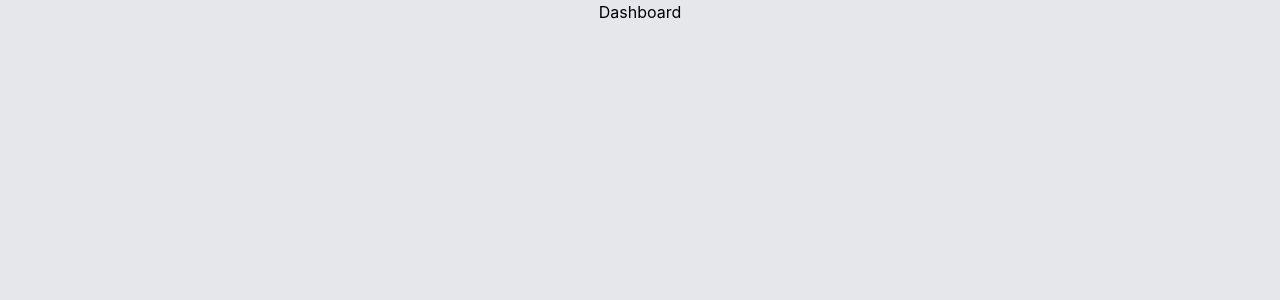
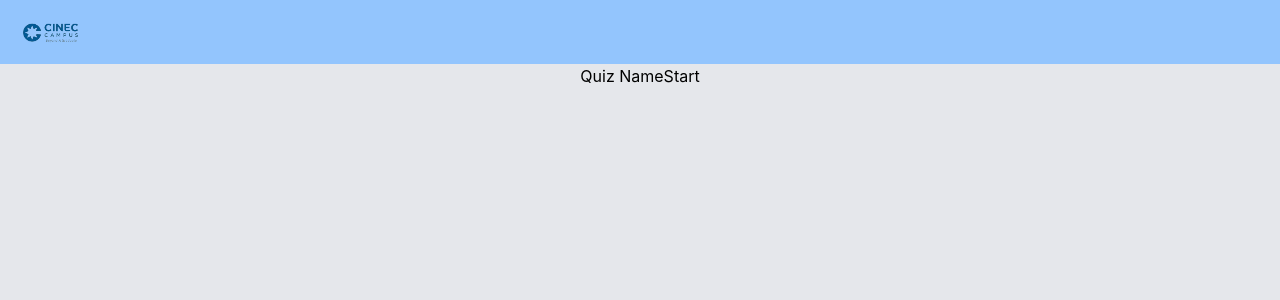
Before and after one commit to CWxMaxX/live-quiz-app, a React (Create React App) app: page / in a window 1280 px wide. Shown: the top 300 px of the page. Built offline with nearby package versions, Linux system fonts and the light colour scheme.

Commit message:
Nav bar added

```diff
--- a/src/App.js
+++ b/src/App.js
@@ -1,9 +1,9 @@
 import logo from './logo.svg';
 import './App.css';
 import { Route, Routes } from 'react-router-dom';
-import Dashboard from './components/Dashboard';
-import Quiz from './components/Quiz';
-import NoMatch from './components/NoMatch';
+import Dashboard from './pages/Dashboard';
+import Quiz from './pages/Quiz';
+import NoMatch from './pages/NoMatch';
 
 function App() {
   return (
--- a/src/components/Dashboard.jsx
+++ /dev/null
@@ -1,9 +0,0 @@
-import React from 'react'
-
-const Dashboard = () => {
-  return (
-    <div  >Dashboard</div>
-  )
-}
-
-export default Dashboard
--- /dev/null
+++ b/src/components/NavBar.jsx
@@ -0,0 +1,11 @@
+import React from 'react'
+
+const NavBar = () => {
+  return (
+    <div className='w-full h-16 bg-blue-300 sticky flex flex-row items-center px-5 text-gray-800' >
+        <img src="./images/logo.png" alt="Cinec" srcset="" className='h-16' />
+    </div>
+  )
+}
+
+export default NavBar
--- /dev/null
+++ b/src/components/SectionColumn.jsx
@@ -0,0 +1,9 @@
+import React from 'react'
+
+const SectionColumn = ({className, children}) => {
+  return (
+    <div className={`flex-col flex ${className}`}>{children}</div>
+  )
+}
+
+export default SectionColumn
--- /dev/null
+++ b/src/components/SectionRow.jsx
@@ -0,0 +1,9 @@
+import React from 'react'
+
+const SectionRow = ({className, children}) => {
+  return (
+    <div className={`flex-row flex ${className}`}>{children}</div>
+  )
+}
+
+export default SectionRow
--- /dev/null
+++ b/src/pages/Dashboard.jsx
@@ -0,0 +1,17 @@
+import React from 'react'
+import SectionRow from '../components/SectionRow'
+import NavBar from '../components/NavBar'
+
+const Dashboard = () => {
+  return (
+    <div>
+      <NavBar />
+      <SectionRow className="justify-center items-center">
+        <div className=''>Quiz Name</div>
+        <div>Start</div>
+      </SectionRow>
+    </div>
+  )
+}
+
+export default Dashboard
--- a/src/components/Quiz.jsx
+++ b/src/pages/Quiz.jsx
@@ -1,8 +1,11 @@
 import React from 'react'
+import NavBar from '../components/NavBar'
 
 const Quiz = () => {
   return (
-    <div>Quiz</div>
+    <div>
+      <NavBar />
+    </div>
   )
 }
 
```
Also changed, not shown: public/images/logo.png (added), src/pages/NoMatch.jsx (renamed from src/components/NoMatch.jsx), src/pages/ResultsPage.jsx (renamed from src/components/ResultsPage.jsx).
